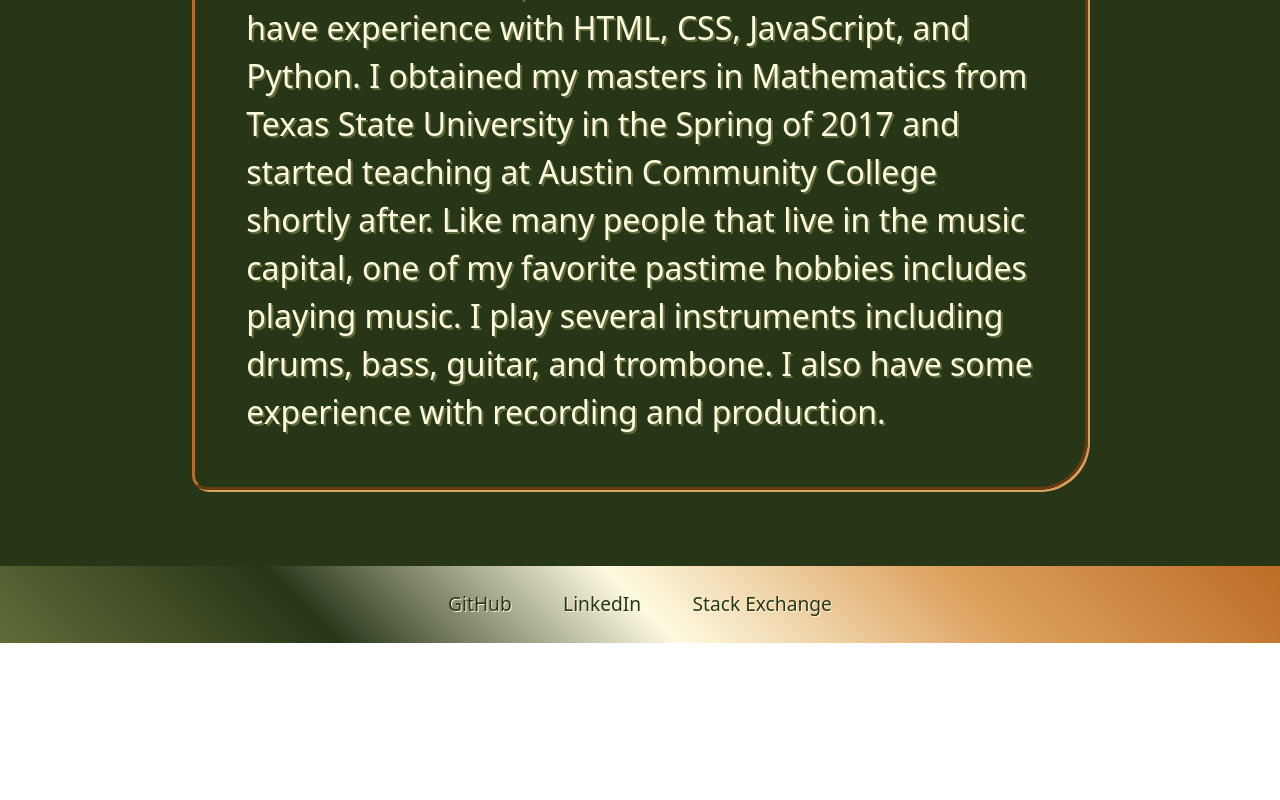
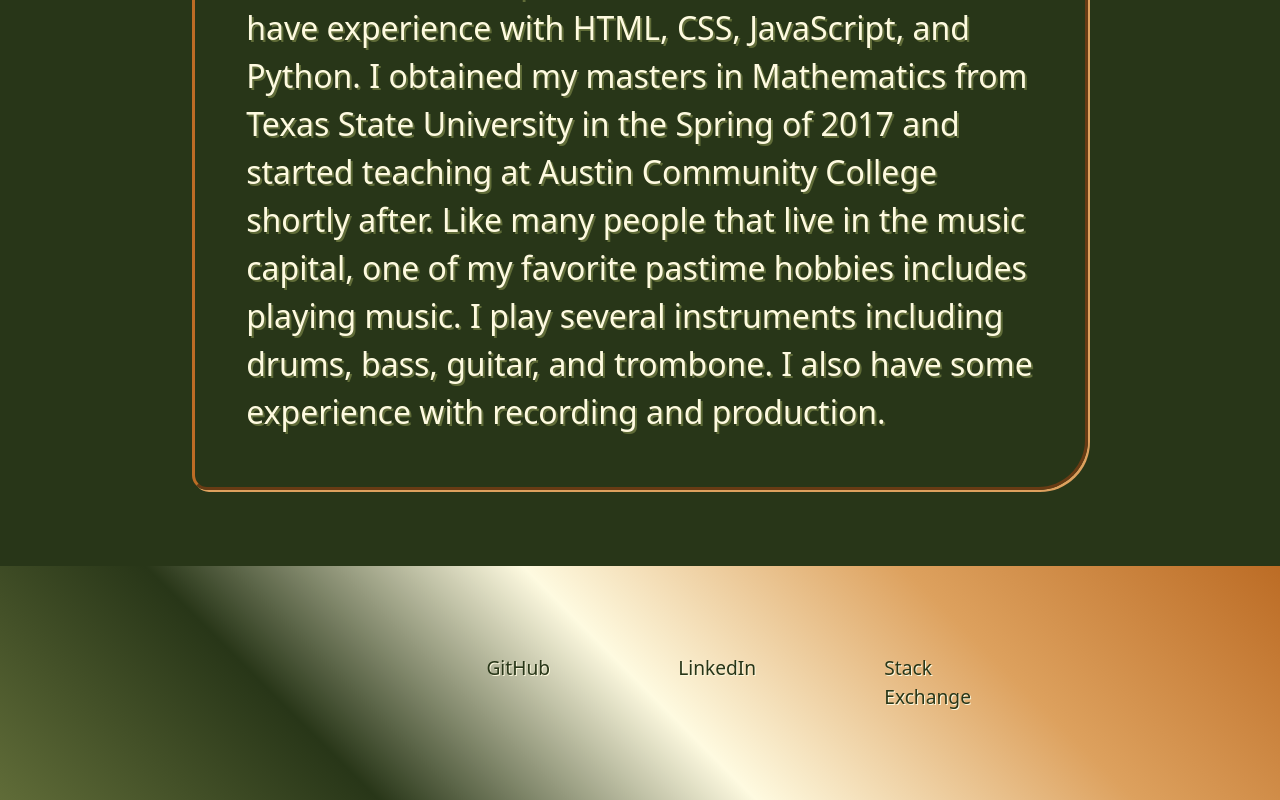
Before and after one commit to mattersievers/portfolio_v2.0, a React (Create React App) app: page / in a window 1280 px wide. Shown: the part 547-1347 px from the top of the page. Before the commit the page ends 1190 px from the top, so only its background shows below. Built offline with nearby package versions, Linux system fonts and the light colour scheme; a web font is replaced by a local one.

Commit message:
style changes

```diff
--- a/src/App.css
+++ b/src/App.css
@@ -302,10 +302,10 @@ box-shadow: -2px -2px 3px var(--cornsilk);
 /* ------------ Footer Styling ------------------ */
 footer{
   background-image: var(--gradient-top-right);
-  align-self: flex-end;
   width: 100vw;
   padding: 3vh 33vw;
   margin-top: 2.5vh;
+  align-self: center;
 }
 
 footer a {
@@ -313,6 +313,7 @@ footer a {
   text-shadow: 1px 1px var(--cornsilk);
   font-size: 1.5vmax;
   text-decoration: none;
+  padding: 5vw;
 }
 
 footer a:hover {
```
